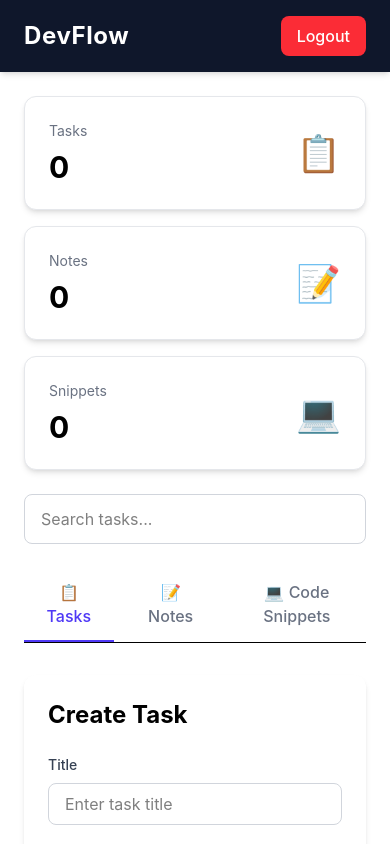
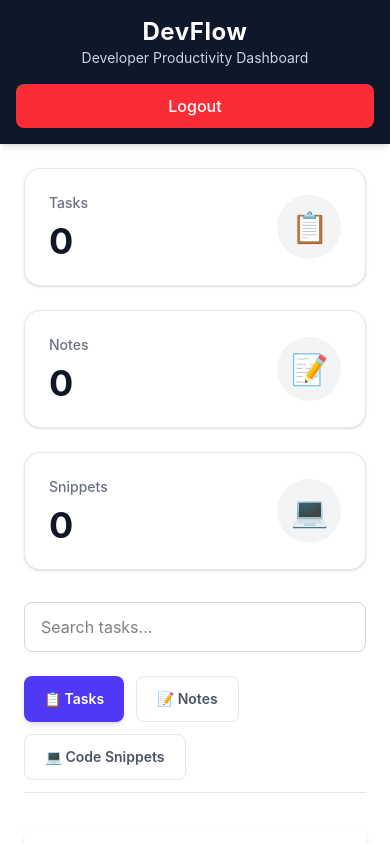
Before and after one commit to MOHANAPRIYA0501/DevFlow, a React (Vite) app in the folder devflow-frontend/: page /dashboard in a window 390 px wide. Shown: the top 844 px of the page. Built offline with nearby package versions, Linux system fonts and the light colour scheme; no server answers; sample sign-in values are in the browser's storage.

Commit message:
style(frontend): improve dashboard responsiveness and polish authentication UI

```diff
--- a/devflow-frontend/src/components/DashboardTabs.jsx
+++ b/devflow-frontend/src/components/DashboardTabs.jsx
@@ -6,21 +6,23 @@ const tabs = [
 
 const DashboardTabs = ({ activeTab, setActiveTab }) => {
   return (
-    <div className="flex gap-3 border-b mb-8">
+    <div className="mb-8 border-b border-gray-200">
+      <div className="flex flex-wrap gap-3 pb-3">
         {tabs.map((tab) => (
           <button
             key={tab.id}
             onClick={() => setActiveTab(tab.id)}
-          className={`px-5 py-3 font-medium transition border-b-2 ${
+            className={`rounded-lg px-5 py-3 text-sm font-semibold transition-all duration-200 ${
               activeTab === tab.id
-              ? "border-indigo-600 text-indigo-600"
-              : "border-transparent text-gray-500 hover:text-indigo-600"
+                ? "bg-indigo-600 text-white shadow-md"
+                : "bg-white text-gray-600 border border-gray-200 hover:bg-indigo-50 hover:text-indigo-600"
             }`}
           >
             {tab.label}
           </button>
         ))}
       </div>
+    </div>
   );
 };
 
--- a/devflow-frontend/src/components/Navbar.jsx
+++ b/devflow-frontend/src/components/Navbar.jsx
@@ -1,14 +1,19 @@
 const Navbar = ({ onLogout }) => {
   return (
-    <nav className="bg-slate-900 text-white shadow-md">
-      <div className="max-w-6xl mx-auto px-6 py-4 flex items-center justify-between">
-        <h1 className="text-2xl font-bold tracking-wide">
-          DevFlow
-        </h1>
+    <nav className="sticky top-0 z-50 bg-slate-900 text-white shadow-md">
+      <div className="max-w-6xl mx-auto px-4 sm:px-6 py-4 flex flex-col sm:flex-row items-center justify-between gap-4">
+        <div className="text-center sm:text-left">
+          <h1 className="text-2xl font-bold tracking-wide">
+            DevFlow
+          </h1>
+          <p className="text-sm text-slate-300">
+            Developer Productivity Dashboard
+          </p>
+        </div>
 
         <button
           onClick={onLogout}
-          className="bg-red-500 hover:bg-red-600 px-4 py-2 rounded-lg font-medium transition"
+          className="w-full sm:w-auto bg-red-500 hover:bg-red-600 px-5 py-2.5 rounded-lg font-medium transition duration-200"
         >
           Logout
         </button>
--- a/devflow-frontend/src/components/NoteCard.jsx
+++ b/devflow-frontend/src/components/NoteCard.jsx
@@ -9,17 +9,17 @@ const NoteCard = ({ note, onEdit, onDelete }) => {
         {note.content}
       </p>
 
-      <div className="flex gap-3 mt-5">
+      <div className="flex flex-col sm:flex-row gap-3 mt-5">
         <button
           onClick={() => onEdit(note)}
-          className="bg-yellow-500 hover:bg-yellow-600 text-white px-4 py-2 rounded-lg transition"
+          className="w-full sm:w-auto bg-yellow-500 hover:bg-yellow-600 text-white px-4 py-2 rounded-lg transition"
         >
           Edit
         </button>
 
         <button
           onClick={() => onDelete(note.id)}
-          className="bg-red-600 hover:bg-red-700 text-white px-4 py-2 rounded-lg transition"
+          className="w-full sm:w-auto bg-red-600 hover:bg-red-700 text-white px-4 py-2 rounded-lg transition"
         >
           Delete
         </button>
--- a/devflow-frontend/src/components/NoteSection.jsx
+++ b/devflow-frontend/src/components/NoteSection.jsx
@@ -11,6 +11,7 @@ const NoteSection = ({
   fetchNotes,
   handleEdit,
   handleDelete,
+  searchTerm,
 }) => {
   return (
     <>
@@ -27,10 +28,18 @@ const NoteSection = ({
     {loading ? (
     <Spinner />
   ) : notes.length === 0 ? (
-    <EmptyState
+   <EmptyState
   icon="📝"
-  title="No Notes Yet"
-  message="Create your first note to organize your ideas."
+  title={
+    searchTerm
+      ? "No Notes Match Your Search"
+      : "No Notes Yet"
+  }
+  message={
+    searchTerm
+      ? "Try searching with a different keyword."
+      : "Create your first note to get started."
+  }
 />
   ) : (
     <NoteList
--- a/devflow-frontend/src/components/SnippetSection.jsx
+++ b/devflow-frontend/src/components/SnippetSection.jsx
@@ -11,6 +11,7 @@ const SnippetSection = ({
   fetchSnippets,
   handleEdit,
   handleDelete,
+  searchTerm,
 }) => {
   return (
     <>
@@ -27,11 +28,19 @@ const SnippetSection = ({
       {loading ? (
         <Spinner />
       ) : snippets.length === 0 ? (
-        <EmptyState
-          icon="💻"
-          title="No Snippets Yet"
-          message="Save your first code snippet to get started."
-        />
+       <EmptyState
+  icon="💻"
+  title={
+    searchTerm
+      ? "No Snippets Match Your Search"
+      : "No Snippets Yet"
+  }
+  message={
+    searchTerm
+      ? "Try searching with a different keyword."
+      : "Save your first code snippet to get started."
+  }
+/>
       ) : (
         <SnippetList
           snippets={snippets}
--- a/devflow-frontend/src/components/StatsCards.jsx
+++ b/devflow-frontend/src/components/StatsCards.jsx
@@ -18,19 +18,24 @@ const StatsCards = ({ tasks, notes, snippets }) => {
   ];
 
   return (
-    <div className="grid grid-cols-1 gap-4 mb-6 md:grid-cols-3">
+    <div className="grid grid-cols-1 sm:grid-cols-2 lg:grid-cols-3 gap-6 mb-8">
       {stats.map((item) => (
         <div
           key={item.title}
-          className="bg-white rounded-xl shadow-md p-6 border border-gray-200 hover:shadow-lg transition"
+          className="bg-white border border-gray-200 rounded-2xl p-6 shadow-sm transition-all duration-300 hover:shadow-xl hover:-translate-y-1"
         >
           <div className="flex items-center justify-between">
             <div>
-              <p className="text-gray-500 text-sm">{item.title}</p>
-              <h2 className="text-3xl font-bold mt-2">{item.count}</h2>
+              <p className="text-sm font-medium text-gray-500">
+                {item.title}
+              </p>
+
+              <h2 className="mt-2 text-4xl font-bold text-gray-900">
+                {item.count}
+              </h2>
             </div>
 
-            <div className="text-4xl">
+            <div className="flex h-16 w-16 items-center justify-center rounded-full bg-gray-100 text-3xl">
               {item.icon}
             </div>
           </div>
--- a/devflow-frontend/src/components/TaskCard.jsx
+++ b/devflow-frontend/src/components/TaskCard.jsx
@@ -35,18 +35,17 @@ const TaskCard = ({ task, onEdit, onDelete }) => {
         </span>
       </div>
 
-      <div className="flex justify-end gap-3 mt-6">
+      <div className="flex flex-col sm:flex-row justify-end gap-3 mt-6">
         <button
           onClick={() => onEdit(task)}
-          className="bg-blue-600 hover:bg-blue-700 text-white px-4 py-2 rounded-lg transition"
+         className="w-full sm:w-auto bg-blue-600 hover:bg-blue-700 text-white px-4 py-2 rounded-lg transition"
         >
           Edit
         </button>
 
         <button
           onClick={() => onDelete(task.id)}
-          className="bg-red-600 hover:bg-red-700 text-white px-4 py-2 rounded-lg transition"
-        >
+           className="w-full sm:w-auto bg-red-600 hover:bg-red-700 text-white px-4 py-2 rounded-lg transition"          >
           Delete
         </button>
       </div>
--- a/devflow-frontend/src/components/TaskSection.jsx
+++ b/devflow-frontend/src/components/TaskSection.jsx
@@ -11,6 +11,7 @@ const TaskSection = ({
   fetchTasks,
   handleEdit,
   handleDelete,
+  searchTerm,
 }) => {
   return (
     <>
@@ -28,10 +29,18 @@ const TaskSection = ({
 
       {!loading && tasks.length === 0 && (
         <EmptyState
-  icon="📋"
-  title="No Tasks Yet"
-  message="Create your first task to get started."
-/>
+          icon="📋"
+          title={
+            searchTerm
+              ? "No Tasks Match Your Search"
+              : "No Tasks Yet"
+          }
+          message={
+            searchTerm
+              ? "Try searching with a different keyword."
+              : "Create your first task to get started."
+          }
+        />
       )}
 
       {!loading && tasks.length > 0 && (
--- a/devflow-frontend/src/pages/Dashboard.jsx
+++ b/devflow-frontend/src/pages/Dashboard.jsx
@@ -224,6 +224,7 @@ const filteredSnippets = snippets.filter((snippet) =>
   fetchTasks={fetchTasks}
   handleEdit={handleEdit}
   handleDelete={handleDelete}
+  searchTerm={searchTerm}
 />
         )}
 
@@ -236,6 +237,7 @@ const filteredSnippets = snippets.filter((snippet) =>
             fetchNotes={fetchNotes}
             handleEdit={handleEditNote}
             handleDelete={handleDeleteNote}
+            searchTerm={searchTerm}
           />
         )}
 
@@ -248,6 +250,7 @@ const filteredSnippets = snippets.filter((snippet) =>
     fetchSnippets={fetchSnippets}
     handleEdit={handleEditSnippet}
     handleDelete={handleDeleteSnippet}
+    searchTerm={searchTerm}
   />
 )}
       </div>
--- a/devflow-frontend/src/pages/Login.jsx
+++ b/devflow-frontend/src/pages/Login.jsx
@@ -36,14 +36,14 @@ const Login = () => {
   };
 
   return (
-    <div className="min-h-screen bg-gradient-to-br from-slate-100 via-blue-300 to-slate-200 flex items-center justify-center px-4">
+    <div className="min-h-screen bg-gradient-to-br from-slate-950 via-slate-900 to-slate-800">
 
-      <div className="w-full max-w-md bg-blue-200 rounded-3xl shadow-2xl p-8">
+      <div className="w-full max-w-md bg-white rounded-3xl shadow-2xl p-8">
 
         {/* Logo */}
         <div className="text-center mb-8">
 
-          <div className="w-16 h-16 bg-indigo-600 rounded-2xl mx-auto flex items-center justify-center shadow-lg">
+          <div className="w-16 h-16 bg-blue-600 rounded-2xl mx-auto flex items-center justify-center shadow-lg">
             <span className="text-white text-3xl font-bold">D</span>
           </div>
 
@@ -52,7 +52,7 @@ const Login = () => {
           </h1>
 
           <p className="text-slate-500 mt-2">
-            Build. Track. Deliver.
+          Secure Developer Workspace
           </p>
 
         </div>
```
Also changed, not shown: devflow-frontend/src/components/SnippetCard.jsx (+4 -5 lines), devflow-frontend/src/pages/Register.jsx (+7 -7 lines). Lines whose indentation alone changed are shown as unchanged.
